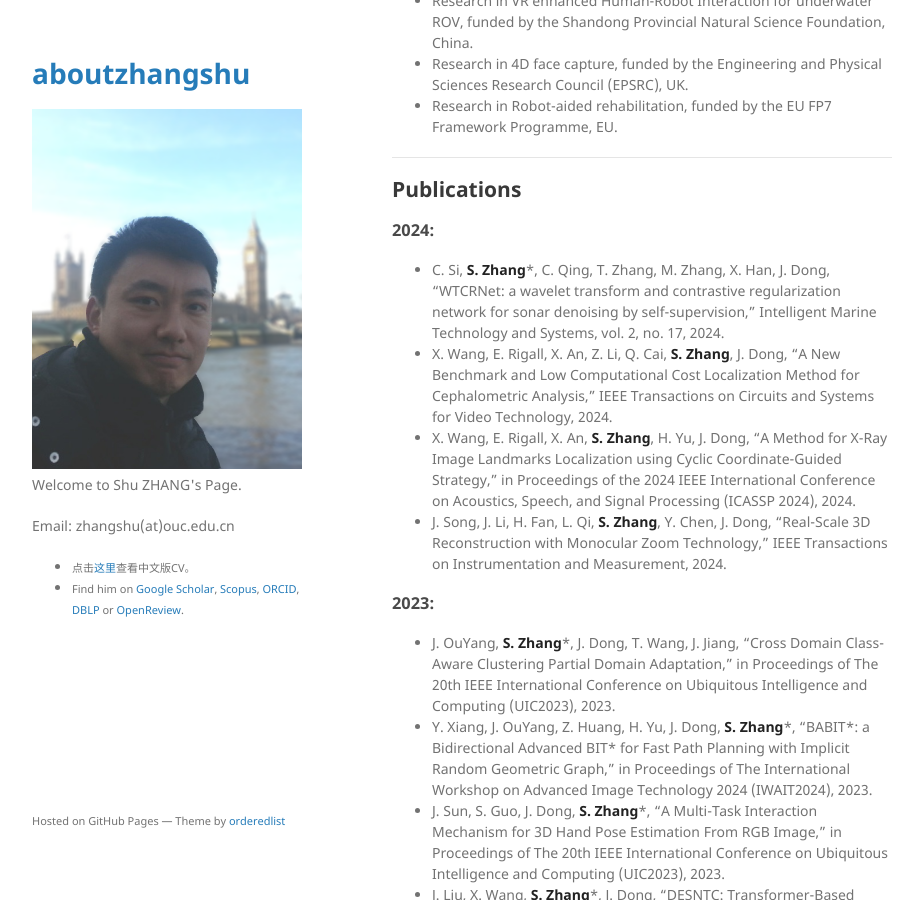
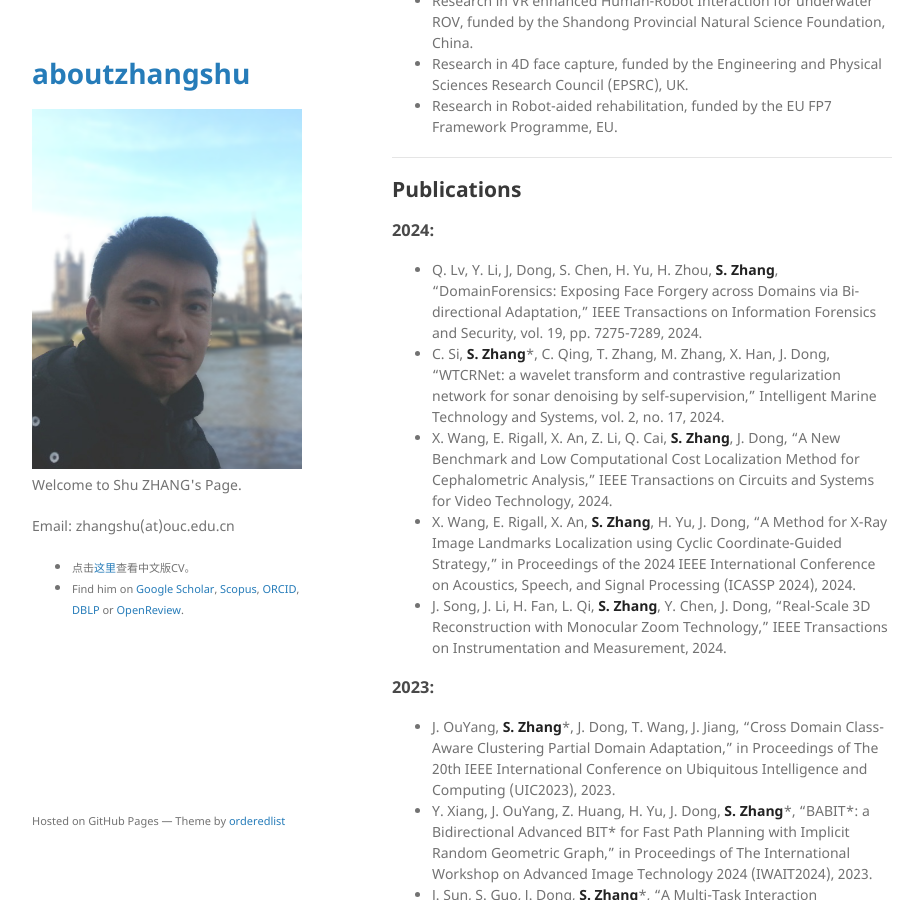
Before and after one commit to jackyspeed/aboutzhangshu, a Jekyll site: the page built from index.md, in a window 1280 px wide and 900 px high, scrolled down 1424 px. Shown: the whole window, without its empty margins (178-1097 px from the left). Built offline with Jekyll 4.4.1, drawn with Linux system fonts in a browser that asks for light colours; our own code applies the rules of GitHub Pages for plain Markdown files.

Commit message:
Update index.md

```diff
--- a/index.md
+++ b/index.md
@@ -64,6 +64,7 @@ Shu Zhang is currently an Associate Professor and Postgraduate supervisor at Oce
 
 ### 2024:
 
+- Q. Lv, Y. Li, J, Dong, S. Chen, H. Yu, H. Zhou, **S. Zhang**, "DomainForensics: Exposing Face Forgery across Domains via Bi-directional Adaptation," IEEE Transactions on Information Forensics and Security, vol. 19, pp. 7275-7289, 2024.
 - C. Si, **S. Zhang***, C. Qing, T. Zhang, M. Zhang, X. Han, J. Dong, "WTCRNet: a wavelet transform and contrastive regularization network for sonar denoising by self-supervision," Intelligent Marine Technology and Systems, vol. 2, no. 17, 2024.
 - X. Wang, E. Rigall, X. An, Z. Li, Q. Cai, **S. Zhang**, J. Dong, "A New Benchmark and Low Computational Cost Localization Method for Cephalometric Analysis," IEEE Transactions on Circuits and Systems for Video Technology, 2024.
 - X. Wang, E. Rigall, X. An, **S. Zhang**, H. Yu, J. Dong, "A Method for X-Ray Image Landmarks Localization using Cyclic Coordinate-Guided Strategy," in Proceedings of the 2024 IEEE International Conference on Acoustics, Speech, and Signal Processing (ICASSP 2024), 2024.
```
